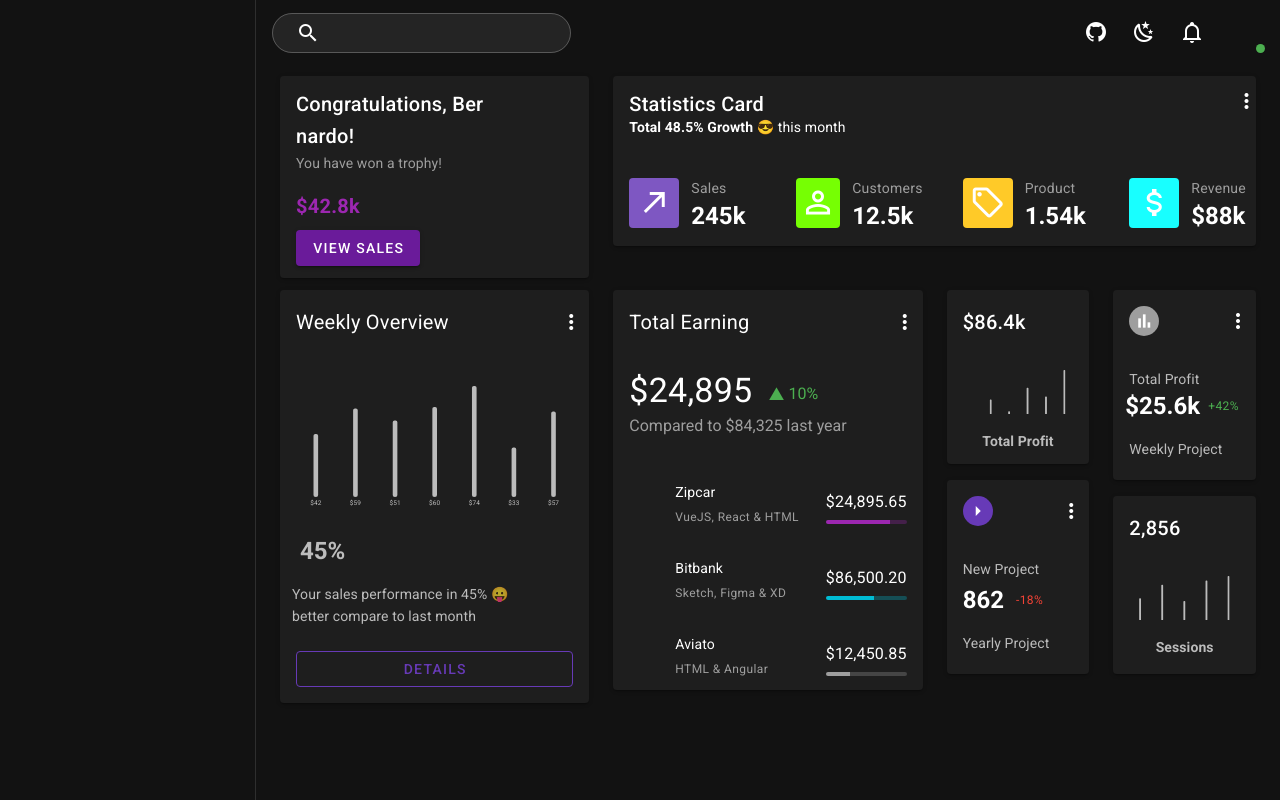
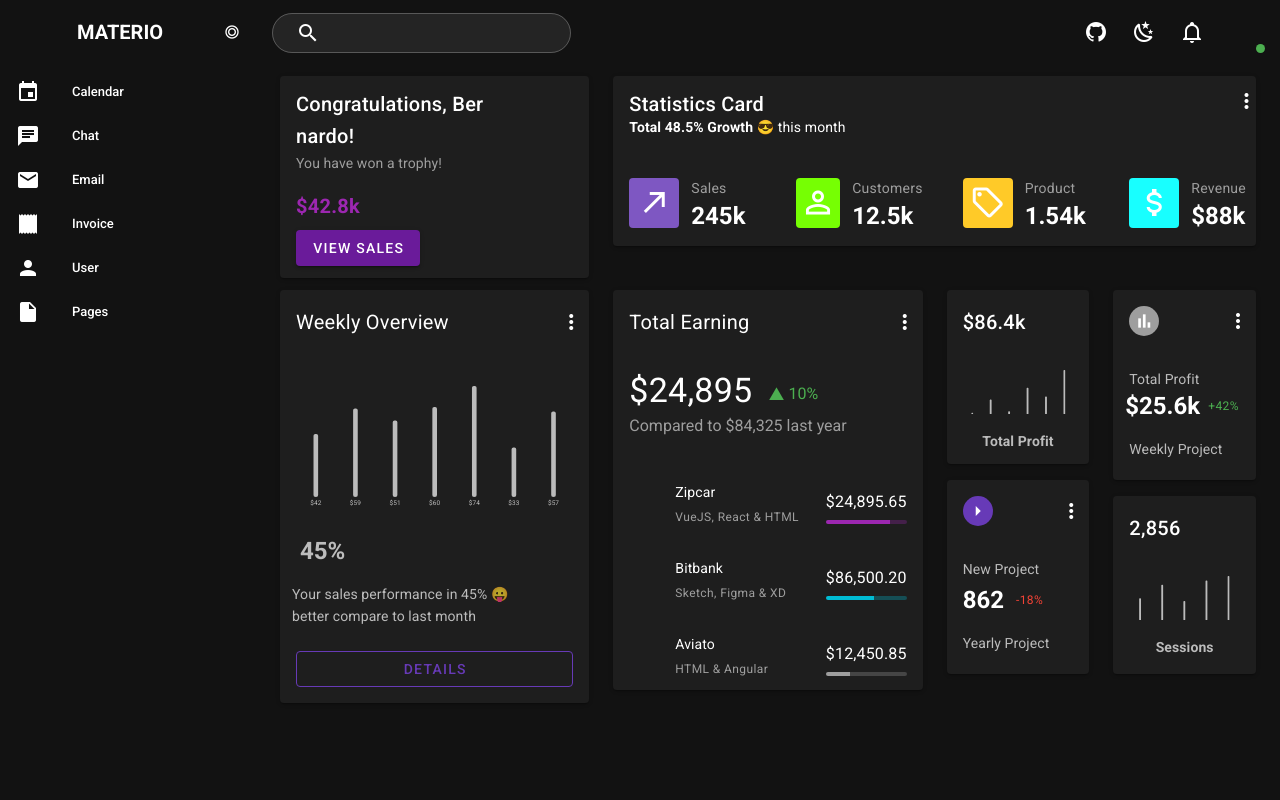
Before and after one commit to BerPGR/nuxt-vuetify-materio-dashboard, a Nuxt app: page / in a window 1280 px wide. Built offline with nearby package versions, Linux system fonts and the light colour scheme.

Commit message:
Added first nav list to drawer

```diff
--- a/layouts/default.vue
+++ b/layouts/default.vue
@@ -4,9 +4,36 @@
     color="transparent"
       true
       fixed
+      floating
       app
     >
+      <v-toolbar color="transparent" elevation="0">
+        <v-img :src="require('../assets/help/logo.png')" contain height="20" width="0"></v-img>
+        <v-toolbar-title class="font-weight-bold">MATERIO</v-toolbar-title>
+        <v-spacer></v-spacer>
+        <v-icon small>
+          mdi-circle-double
+        </v-icon>
+      </v-toolbar>
+
+      <v-list nav dense>
+        <v-list-item-group>
+          <v-list-item v-for="(item, i) in apps" :key="i" link>
+            <v-list-item-icon>
+              <v-icon>
+                {{ item.icon }}
+              </v-icon>
+            </v-list-item-icon>
+            <v-list-item-content>
+              <v-list-item-title>{{ item.title }}</v-list-item-title>
+            </v-list-item-content>
+          </v-list-item>
+
+        </v-list-item-group>
+
+      </v-list>
     </v-navigation-drawer>
+
     <v-app-bar color="transparent" flat app>
       <v-row>
         <v-col cols="12" sm="7">
@@ -48,7 +75,27 @@ export default {
   name: 'DefaultLayout',
   data() {
     return {
+      apps: [
+        { icon: 'mdi-calendar', title: "Calendar" },
+        { icon: 'mdi-message-text', title: "Chat" },
+        { icon: 'mdi-email', title: "Email" },
+        { icon: 'mdi-receipt', title: "Invoice" },
+        { icon: 'mdi-account', title: "User" },
+        { icon: 'mdi-file', title: "Pages" },
+      ]
     }
   },
 }
 </script>
+
+<style>
+.v-list-item--active {
+  background: rgb(77,8,156);
+background: linear-gradient(257deg, rgba(77,8,156,1) 0%, rgba(176,109,177,1) 100%);
+}
+
+.v-list--nav .v-list-item, .v-list--nav .v-list-item:before {
+  border-radius: 5px 40px 40px 5px;
+  background-color: transparent;
+}
+</style>
--- a/pages/index.vue
+++ b/pages/index.vue
@@ -255,7 +255,7 @@ export default {
       57
     ],
     profit: [
-      0, 10, 2, 18, 12, 30
+      1, 10, 2, 18, 12, 30
     ],
     aux: [
       15, 24, 13, 27, 30
```
Also changed, not shown: assets/help/logo.png (added).
